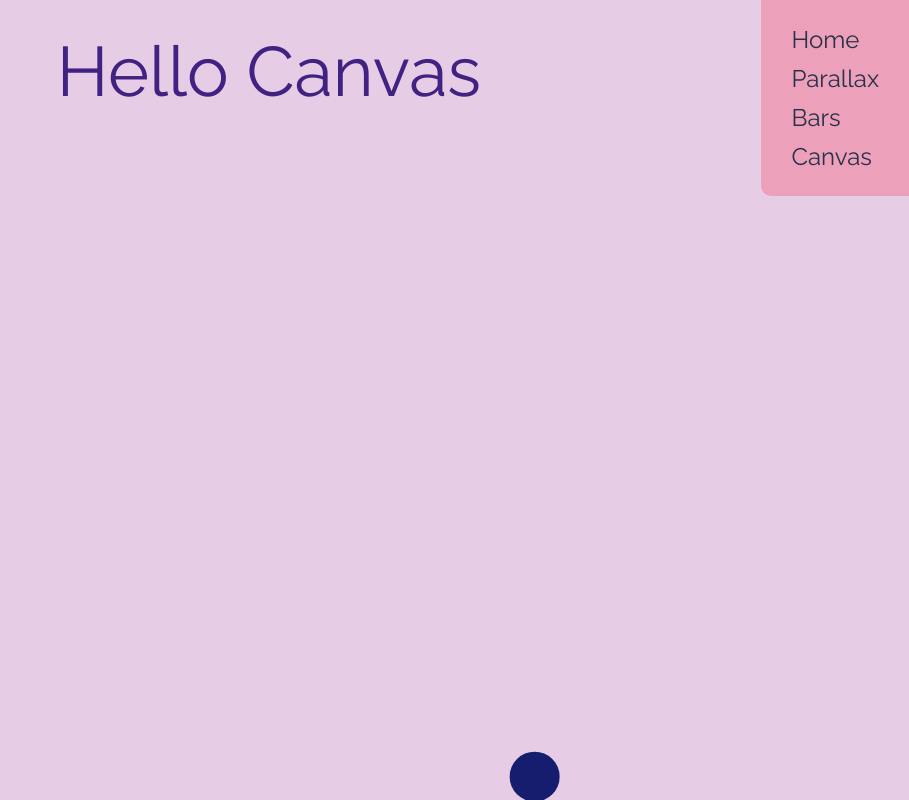
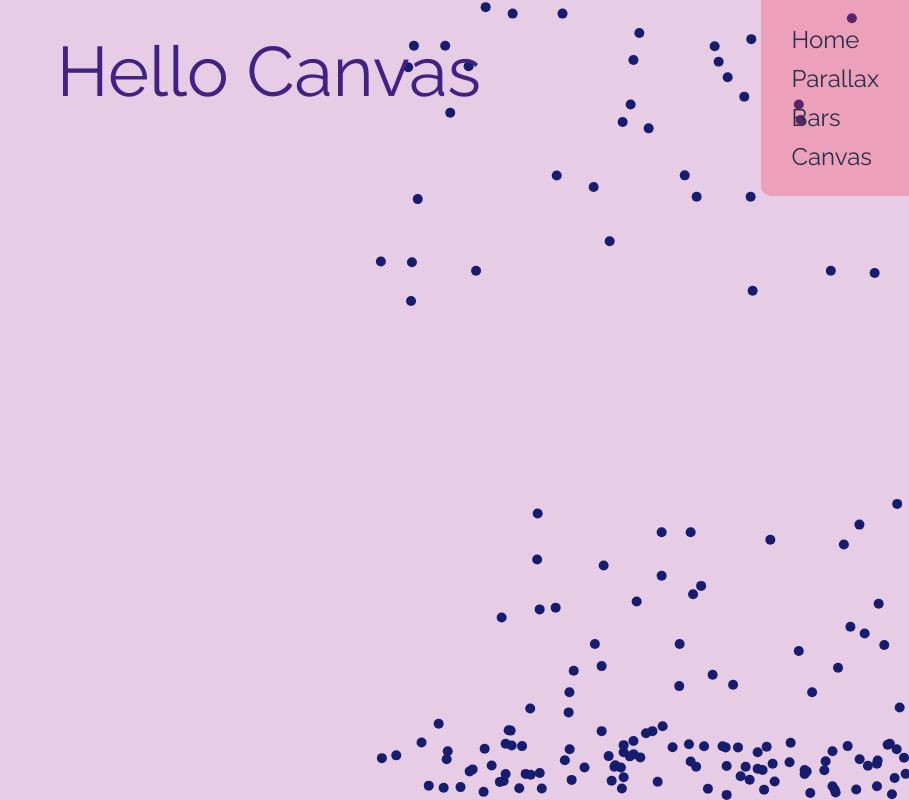
Before and after one commit to Velocima/front-end-react-effects, a Next.js app: page /canvas in a window 1280 px wide. Shown: the whole page, without its empty margins (371-1280 px from the left). Built offline with nearby package versions, Linux system fonts and the light colour scheme.

Commit message:
200! tiny tiny bouncing balls

```diff
--- a/pages/canvas.jsx
+++ b/pages/canvas.jsx
@@ -9,28 +9,47 @@ export default function Page() {
 	const [isPlaying, setIsPlaying] = useState(true);
 	const canvasRef = useRef(null);
 
+	class Ball {
+		constructor(ctx, width, height) {
+			this.x = Math.floor(Math.random() * 1000);
+			this.y = Math.floor(Math.random() * 1000);
+			this.ctx = ctx;
+		}
+		vx = 5;
+		vy = 2;
+		radius = 5;
+		color = '#161d6f';
+		draw() {
+			this.ctx.beginPath();
+			this.ctx.arc(this.x, this.y, this.radius, 0, Math.PI * 2, true);
+			this.ctx.closePath();
+			this.ctx.fillStyle = this.color;
+			this.ctx.fill();
+		}
+	}
+
+	const createBalls = (volume, ctx) => {
+		let newBalls = [];
+		console.log(volume);
+		console.log(ctx);
+		for (let i = 0; i < volume; i++) {
+			newBalls[i] = new Ball(ctx, width, height);
+			console.log(newBalls[i].x);
+		}
+		return newBalls;
+	};
+
 	useEffect(() => {
 		const canvas = canvasRef.current;
 		const ctx = canvas.getContext('2d');
+		const balls = createBalls(200, ctx);
 		let raf;
-		const ball = {
-			x: 100,
-			y: 100,
-			vx: 5,
-			vy: 2,
-			radius: 25,
-			color: '#161d6f',
-			draw: function () {
-				ctx.beginPath();
-				ctx.arc(this.x, this.y, this.radius, 0, Math.PI * 2, true);
-				ctx.closePath();
-				ctx.fillStyle = this.color;
-				ctx.fill();
-			},
-		};
+		console.log('useEffect');
+		console.log(balls);
 
 		function draw() {
 			ctx.clearRect(0, 0, canvas.width, canvas.height);
+			for (let ball of balls) {
 				ball.draw();
 				if (ball.y + ball.vy > canvas.height || ball.y + ball.vy < 0) {
 					ball.vy = -ball.vy;
@@ -50,14 +69,18 @@ export default function Page() {
 				ball.vx *= 0.995;
 				ball.x += ball.vx;
 				ball.y += ball.vy;
-			raf = window.requestAnimationFrame(draw);
 			}
 
 			raf = window.requestAnimationFrame(draw);
+		}
+		raf = window.requestAnimationFrame(draw);
 
+		for (let ball of balls) {
 			ball.draw();
+		}
 
 		const onClick = ({ clientX, clientY }) => {
+			for (let ball of balls) {
 				if (clientY > ball.y) {
 					ball.vy -= 20;
 				} else {
@@ -68,7 +91,7 @@ export default function Page() {
 				} else {
 					ball.vx += 10;
 				}
-			// Math.random() < 0.5 ? (ball.vx += 10) : (ball.vx -= 10);
+			}
 		};
 		window.addEventListener('click', onClick);
 		return () => window.removeEventListener('click', onClick);
```
Lines whose indentation alone changed are shown as unchanged.
